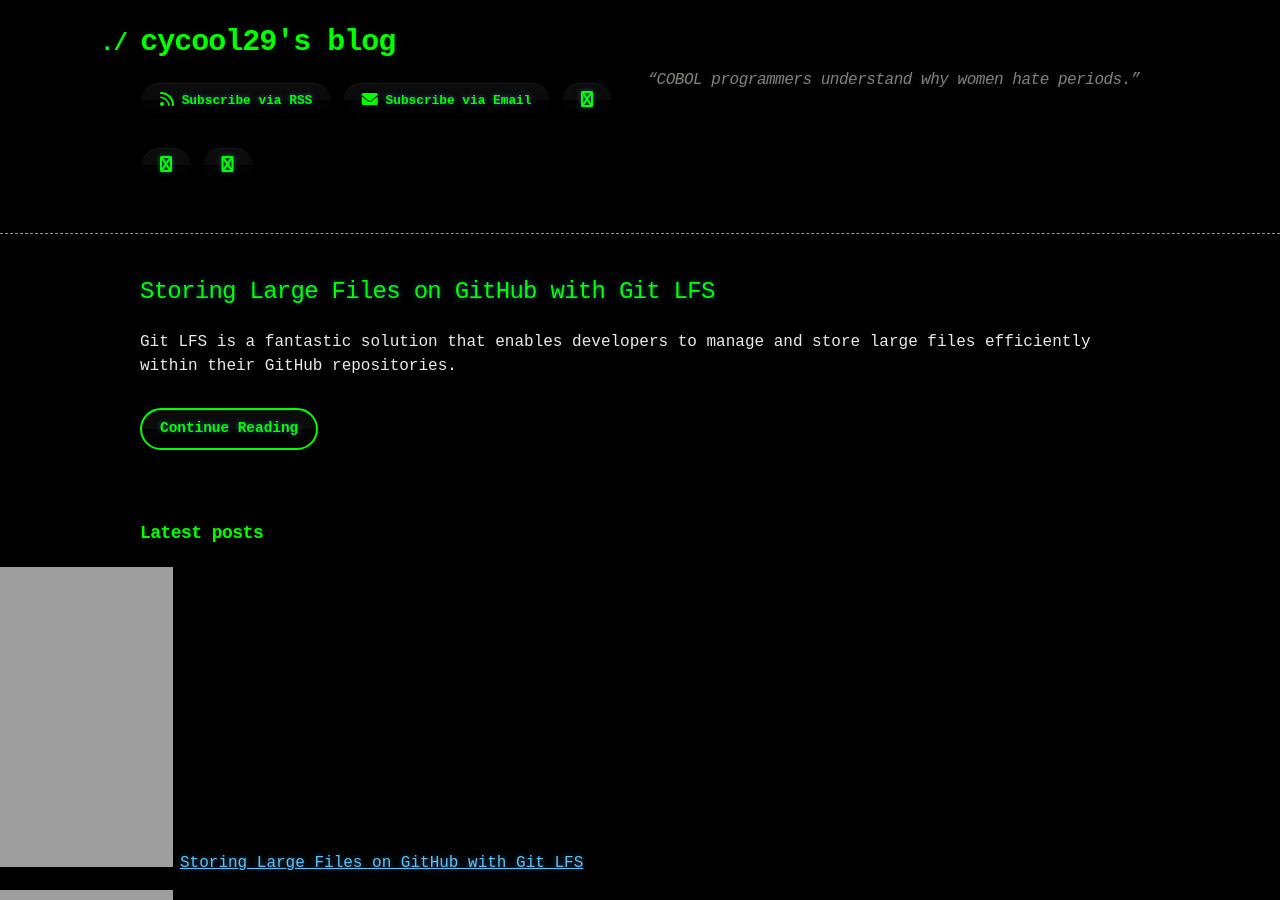
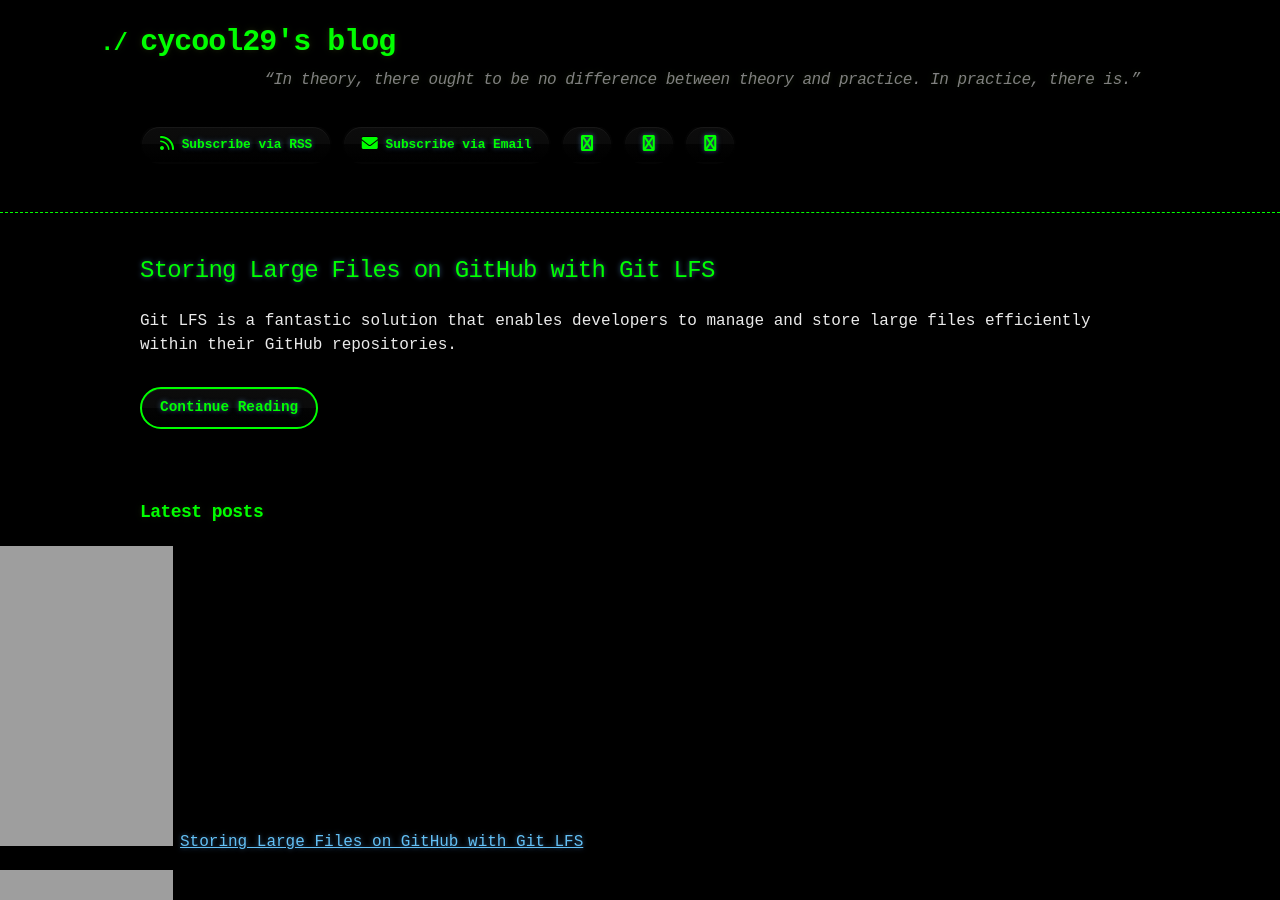
Before and after one commit to cycool29/cycool29.github.io, a Jekyll site: the page built from index.md, in a window 1280 px wide and 900 px high. Built offline with Jekyll 4.4.1, drawn with Linux system fonts in a browser that asks for light colours; a style sheet for code colours, icons or effects is not loaded.

Commit message:
Update quotes

```diff
--- a/_config.yml
+++ b/_config.yml
@@ -1,5 +1,5 @@
 title: cycool29's blog
-description: "“COBOL programmers understand why women hate periods.” "
+description: "“In theory, there ought to be no difference between theory and practice. In practice, there is.” "
 bio: A high school student. Intermediate in Python, Git, Bash. Learning JavaScript. He/Him. "
 author: cycool29
 url: https://cycool29.github.io
```
